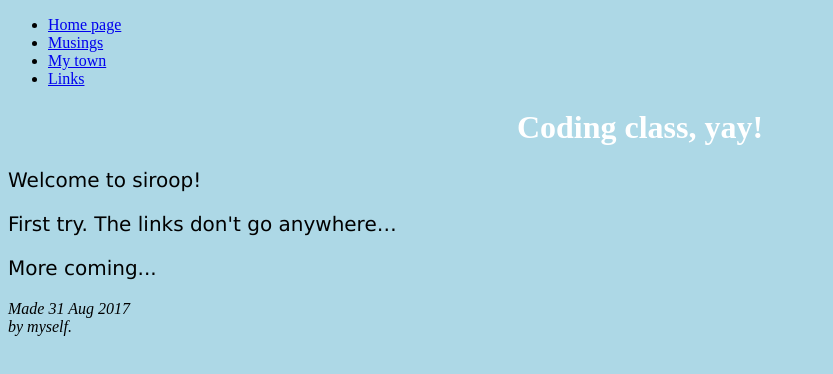
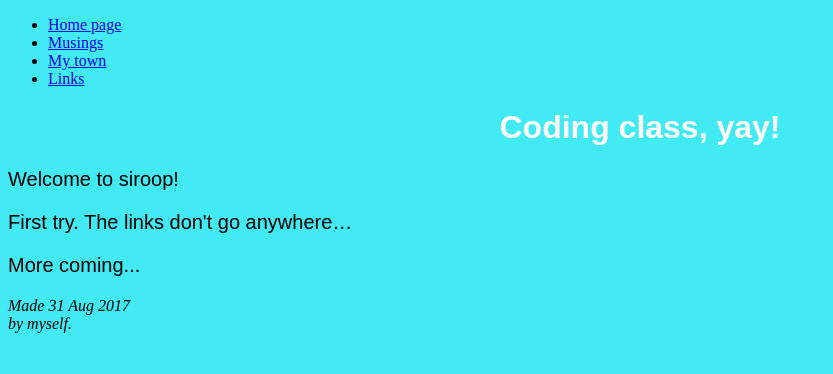
Before and after one commit to bridgettechen/bridgettechen.github.io, a plain HTML site: page index.html in a window 1280 px wide. Shown: the whole page, without its empty margins (0-833 px from the left). Drawn offline with Linux system fonts and the light colour scheme.

Commit message:
Update index.html

```diff
--- a/index.html
+++ b/index.html
@@ -4,17 +4,21 @@
   <title>Code fun today!</title>
 </head>
 <style>
-  body {
-    background-color: lightblue;
+ body {
+    background-color: #42ebf4;
 }
+
 h1 {
     color: white;
     text-align: center;
+    font-family: sans-serif;
 }
+
 p {
-    font-family: verdana;
+    font-family: sans-serif;
     font-size: 20px;
 }
+
 </style>
 
 
```
